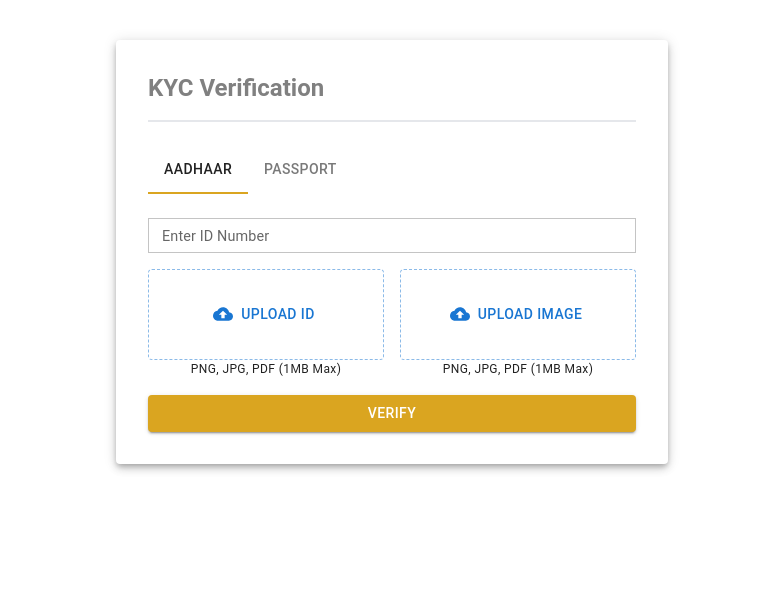
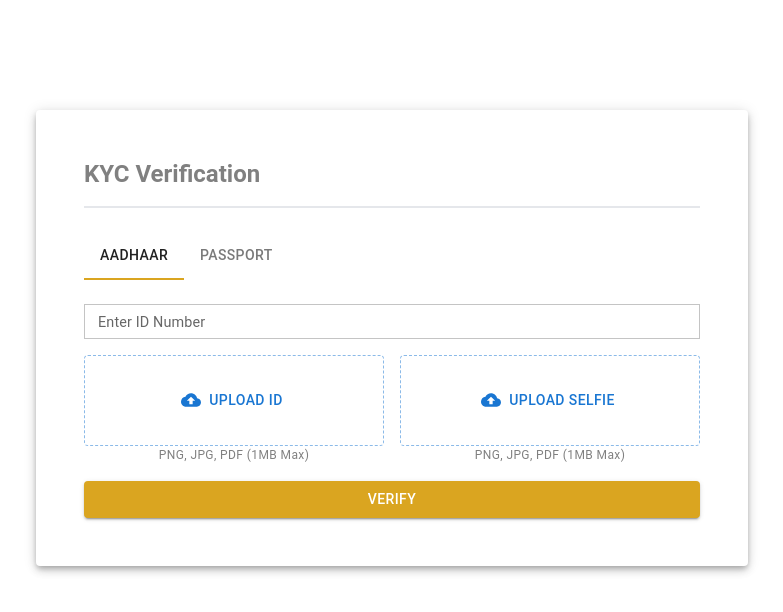
Before and after one commit to shanishaju/E-Bank, a React (Vite) app in the folder MyBank/: page /kyc-verification in a window 1280 px wide. Shown: the top 612 px of the page, without its empty margins (248-1031 px from the left). Built offline with nearby package versions, Linux system fonts and the light colour scheme.

Commit message:
Kyc verification updated

```diff
--- a/MyBank/src/pages/KycVerification.jsx
+++ b/MyBank/src/pages/KycVerification.jsx
@@ -1,19 +1,48 @@
 import React, { useState } from 'react';
 import {
-    Container, Box, Typography, Grid, TextField, Button,
-    FormControlLabel, Checkbox, Tabs, Tab, Paper
+  Container,
+  Typography,
+  Grid,
+  Button,
+  Tabs,
+  Tab,
+  Paper
 } from '@mui/material';
 import CloudUploadIcon from '@mui/icons-material/CloudUpload';
 import TextBox from '../components/FormElements/TextBox';
+import { useForm } from 'react-hook-form';
+import { toast } from 'sonner';
 
 function KycVerification() {
   const [tab, setTab] = useState(0);
+  const [idFileName, setIdFileName] = useState('');
+  const [photoFileName, setPhotoFileName] = useState('');
+
   const handleTabChange = (e, newValue) => setTab(newValue);
 
+  const {
+    register,
+    handleSubmit,
+    formState: { errors, isSubmitting },
+    reset
+  } = useForm({ mode: 'onChange' });
+
+  const onSubmit = (data) => {
+    console.log("KYC Submitted: ", data);
+    toast.success("Verification submitted");
+    reset();
+    setIdFileName('');
+    setPhotoFileName('');
+  };
+
   return (
-        <Container maxWidth="sm" className="mt-10">
-            <Paper elevation={5} className="p-8">
-                <Typography variant="h5" textAlign="left" gutterBottom
+    <Container maxWidth="md" sx={{ mt: 10 }}>
+      <form onSubmit={handleSubmit(onSubmit)}>
+        <Paper elevation={5} sx={{ p: 6 }}>
+          <Typography
+            variant="h5"
+            textAlign="left"
+            gutterBottom
             sx={{ color: 'gray', fontWeight: 600 }}
           >
             KYC Verification
@@ -23,7 +52,6 @@ function KycVerification() {
           <Tabs
             value={tab}
             onChange={handleTabChange}
-                    left
             sx={{ mb: 3, mt: 3 }}
             textColor="inherit"
             TabIndicatorProps={{
@@ -35,15 +63,19 @@ function KycVerification() {
           </Tabs>
 
           <Grid container spacing={2}>
+            {/* ID Number */}
             <Grid item xs={12}>
               <TextBox
                 label="Enter ID Number"
-                            variant="outlined"
-
+                {...register('idNumber', {
+                  required: 'ID Number is required',
+                })}
+                error={!!errors.idNumber}
+                helperText={errors.idNumber?.message}
               />
-
             </Grid>
 
+            {/* Upload ID File */}
             <Grid item xs={12} sm={6}>
               <Button
                 variant="outlined"
@@ -52,14 +84,32 @@ function KycVerification() {
                 startIcon={<CloudUploadIcon />}
                 sx={{ borderStyle: 'dashed', p: 4 }}
               >
-                            Upload Id
-                            <input type="file" hidden />
+                Upload ID
+                <input
+                  type="file"
+                  hidden
+                  {...register('idFile', {
+                    required: 'ID file is required',
+                  })}
+                  onChange={(e) => {
+                    const file = e.target.files[0];
+                    if (file) {
+                      setIdFileName(file.name);
+                    }
+                  }}
+                />
               </Button>
-                        <Typography variant="caption" display="block" textAlign="center">
-                            PNG, JPG, PDF (1MB Max)
+              <Typography
+                variant="caption"
+                display="block"
+                textAlign="center"
+                color={errors.idFile ? 'error' : 'gray'}
+              >
+                {errors.idFile?.message || idFileName || 'PNG, JPG, PDF (1MB Max)'}
               </Typography>
             </Grid>
 
+            {/* Upload Photo */}
             <Grid item xs={12} sm={6}>
               <Button
                 variant="outlined"
@@ -68,28 +118,49 @@ function KycVerification() {
                 startIcon={<CloudUploadIcon />}
                 sx={{ borderStyle: 'dashed', p: 4 }}
               >
-                            Upload Image
-                            <input type="file" hidden />
+                Upload Selfie
+                <input
+                  type="file"
+                  hidden
+                  {...register('photo', {
+                    required: 'Photo is required',
+                  })}
+                  onChange={(e) => {
+                    const file = e.target.files[0];
+                    if (file) {
+                      setPhotoFileName(file.name);
+                    }
+                  }}
+                />
               </Button>
-                        <Typography variant="caption" display="block" textAlign="center">
-                            PNG, JPG, PDF (1MB Max)
+              <Typography
+                variant="caption"
+                display="block"
+                textAlign="center"
+                color={errors.photo ? 'error' : 'gray'}
+              >
+                {errors.photo?.message || photoFileName || 'PNG, JPG, PDF (1MB Max)'}
               </Typography>
             </Grid>
 
+            {/* Submit Button */}
             <Grid item xs={12}>
               <Button
+                type="submit"
                 variant="contained"
                 fullWidth
+                disabled={isSubmitting}
                 sx={{
                   backgroundColor: 'goldenrod',
-                                '&:hover': { backgroundColor: '' }
+                  '&:hover': { backgroundColor: '#daa520' },
                 }}
               >
-                            Verify
+                {isSubmitting ? 'Verifying...' : 'Verify'}
               </Button>
             </Grid>
           </Grid>
         </Paper>
+      </form>
     </Container>
   );
 }
```
Lines whose indentation alone changed are shown as unchanged.
